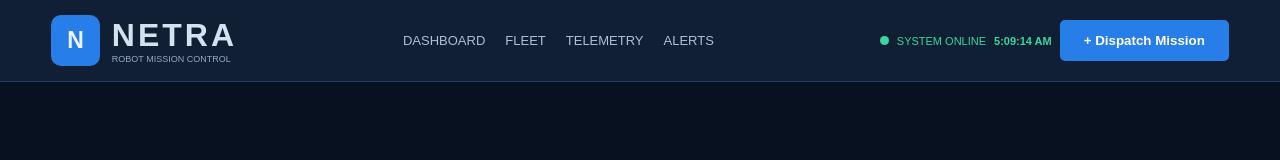
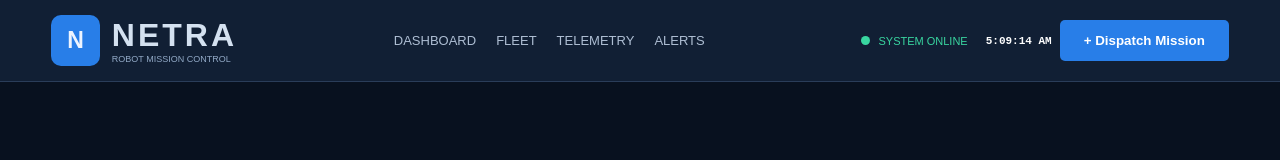
Before and after one commit to reddyjaswana45-creator/NETRA, a plain HTML site: page index.html in a window 1280 px wide. Drawn offline with Linux system fonts and the light colour scheme.

Commit message:
Version-2

```diff
--- a/style.css
+++ b/style.css
@@ -74,6 +74,11 @@ nav a:hover{
     background: #39d6a0;
     border-radius:50% ;
 }
+#clock {
+    color: white;
+    margin-left: 10px;
+    font-family: monospace;
+}
 
 button {
     background: #287ee8;
```
